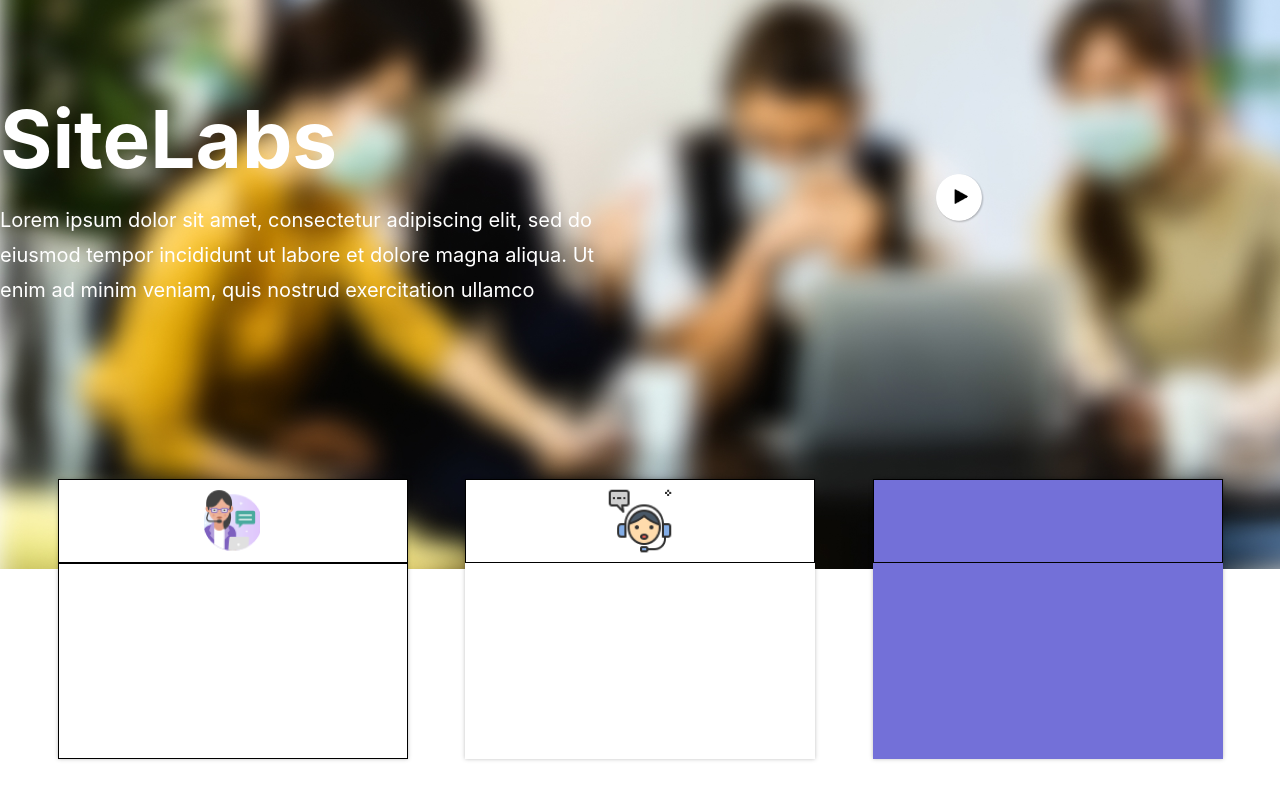
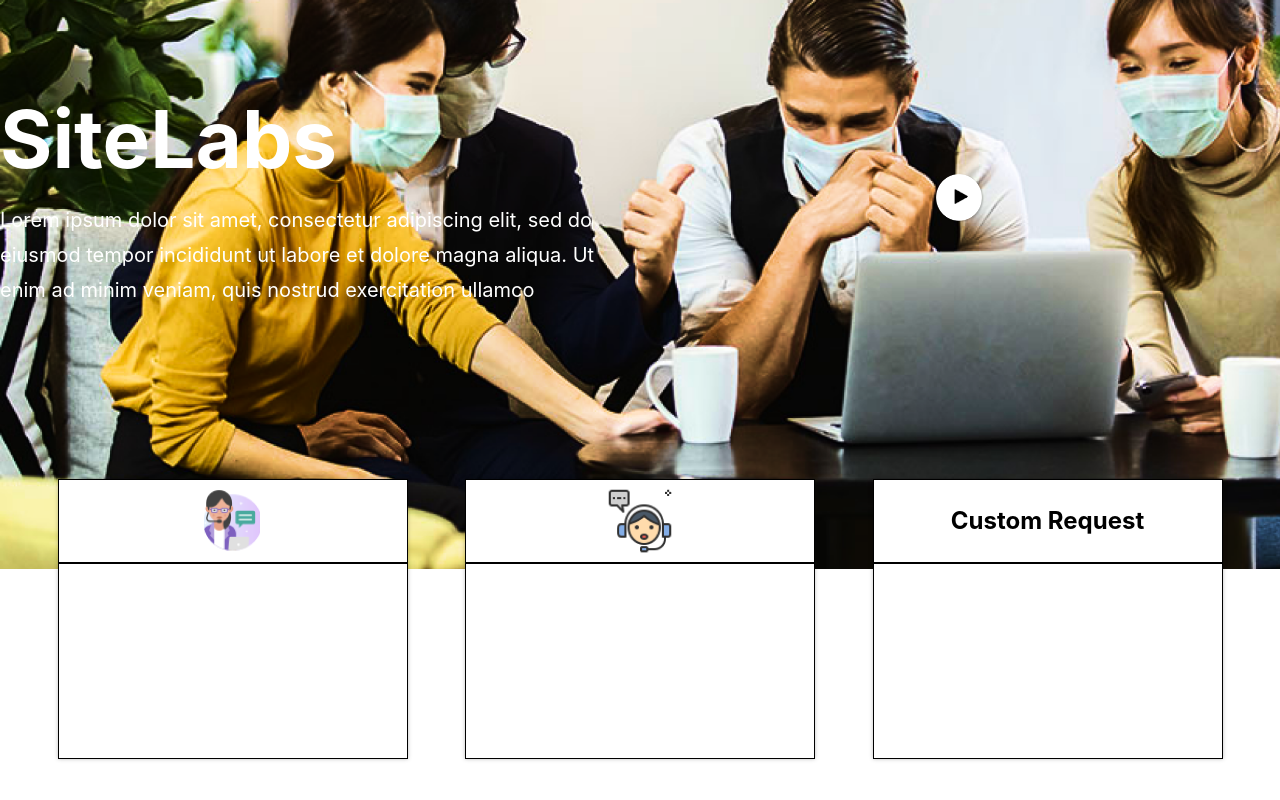
Before and after one commit to Muhammadjon202/sitelabs-ui, a React (Create React App) app: page / in a window 1280 px wide. Shown: the part 256-1056 px from the top of the page. Built offline with nearby package versions, Linux system fonts and the light colour scheme.

Commit message:
Added and deleted files

```diff
--- a/src/App.css
+++ b/src/App.css
@@ -9,7 +9,7 @@
 .Main {
     width: 100%;
     height: 100%;
-    background-image: url("../public/img/image_1.jpg");
+    background-image: url("../public/img/person.png");
     background-repeat: no-repeat;
     background-size: cover;
 }
--- a/src/components/Content/Content.css
+++ b/src/components/Content/Content.css
@@ -21,24 +21,10 @@
     margin-top: -100px;
 }
 
-.home-box-1 {
+.home-box-item {
     width: 350px;
     height: 280px;
     background: #FFFFFF;
-    box-shadow: 0 0 4px rgba(0, 0, 0, 0.25);
-}
-
-.home-box-2 {
-    width: 350px;
-    height: 280px;
-    background: #FFFFFF;
-    box-shadow: 0 0 4px rgba(0, 0, 0, 0.25);
-}
-
-.home-box-3 {
-    width: 350px;
-    height: 280px;
-    background: #7370D8;
     box-shadow: 0 0 4px rgba(0, 0, 0, 0.25);
 }
 
--- a/src/components/Content/Content.js
+++ b/src/components/Content/Content.js
@@ -5,7 +5,7 @@
     return (
         <div className="Content">
             <div className="home-box">
-                <div className="home-box-1">
+                <div className="home-box-item">
                     <div className="icons">
                         <img src={"./img/icon-operator.png"} alt="operator"/>
                     </div>
@@ -13,13 +13,19 @@
 
                     </div>
                 </div>
-                <div className="home-box-2">
+                <div className="home-box-item">
                     <div className="icons">
                         <img src={"./img/icon-operator2.png"} alt="operator"/>
                     </div>
+                    <div className="box-title">
+
+                    </div>
                 </div>
-                <div className="home-box-3">
+                <div className="home-box-item">
                     <div className="icons">
+                        <h2>Custom Request</h2>
+                    </div>
+                    <div className="box-title">
 
                     </div>
                 </div>
```
Also changed, not shown: public/img/person.png (added).
